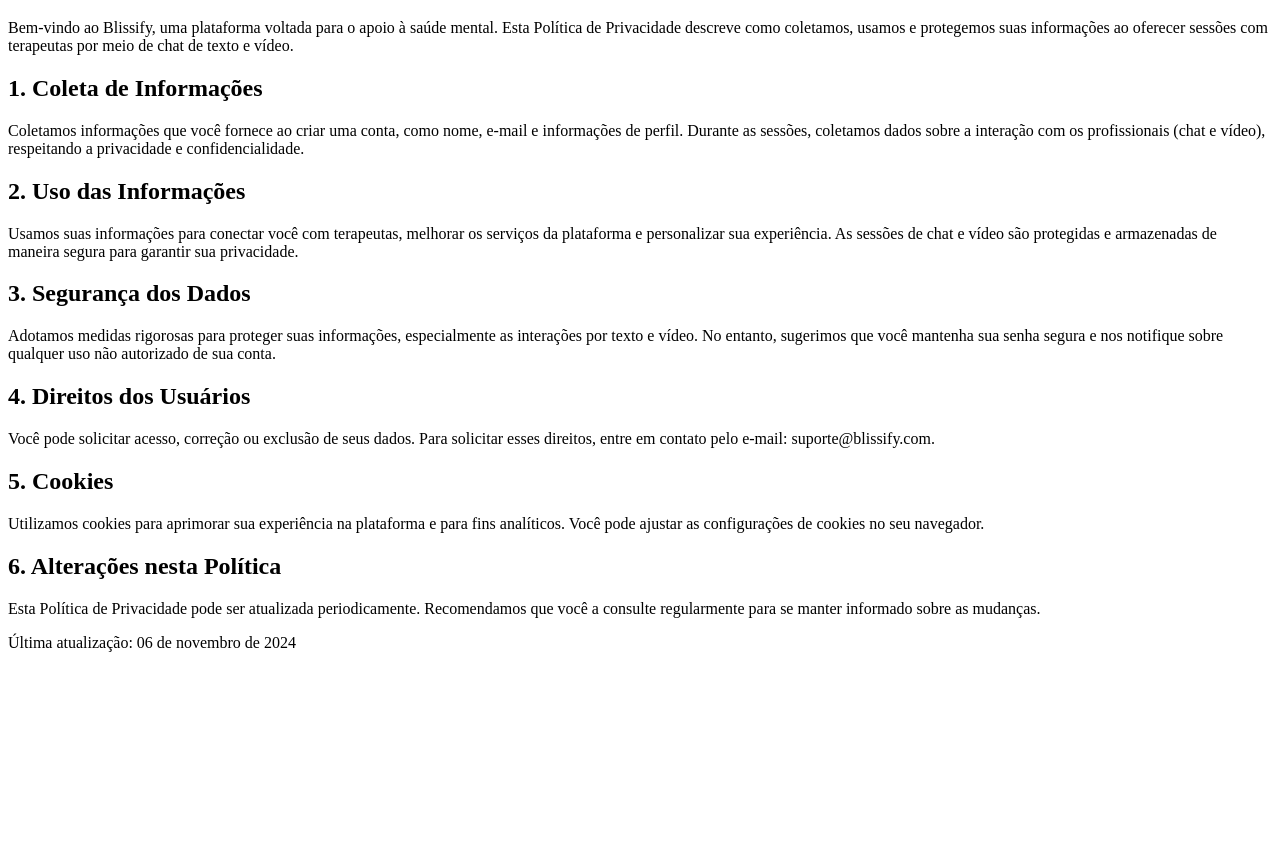
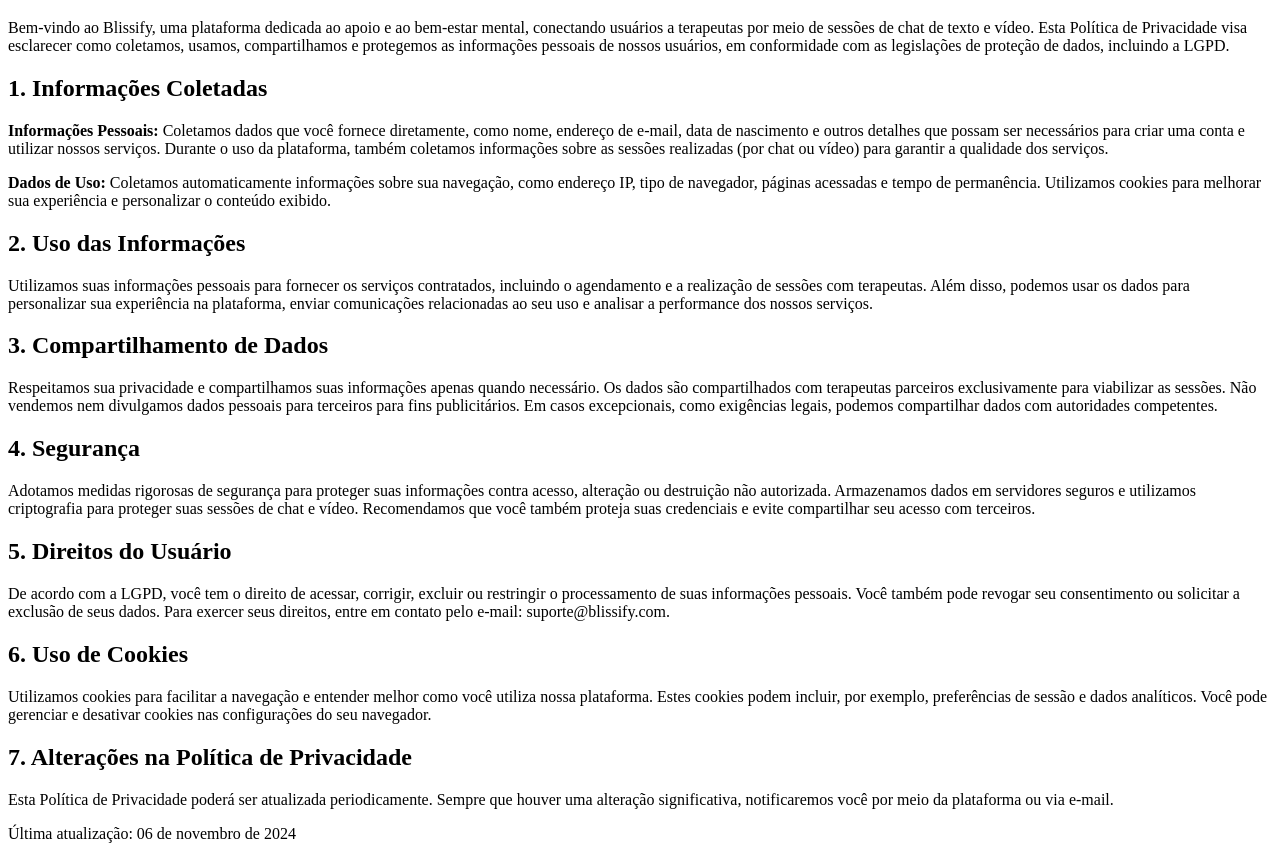
Before and after one commit to Victor02736/Politica-de-Privacidade, a plain HTML site: page index.html in a window 1280 px wide. Shown: the part 61-920 px from the top of the page. Before the commit the page ends 800 px from the top, so only its background shows below. Drawn offline with Linux system fonts and the light colour scheme.

Commit message:
Update index.html

```diff
--- a/index.html
+++ b/index.html
@@ -7,25 +7,29 @@
 </head>
 <body>
     <h1>Política de Privacidade</h1>
-    <p>Bem-vindo ao Blissify, uma plataforma voltada para o apoio à saúde mental. Esta Política de Privacidade descreve como coletamos, usamos e protegemos suas informações ao oferecer sessões com terapeutas por meio de chat de texto e vídeo.</p>
+    <p>Bem-vindo ao Blissify, uma plataforma dedicada ao apoio e ao bem-estar mental, conectando usuários a terapeutas por meio de sessões de chat de texto e vídeo. Esta Política de Privacidade visa esclarecer como coletamos, usamos, compartilhamos e protegemos as informações pessoais de nossos usuários, em conformidade com as legislações de proteção de dados, incluindo a LGPD.</p>
 
-    <h2>1. Coleta de Informações</h2>
-    <p>Coletamos informações que você fornece ao criar uma conta, como nome, e-mail e informações de perfil. Durante as sessões, coletamos dados sobre a interação com os profissionais (chat e vídeo), respeitando a privacidade e confidencialidade.</p>
+    <h2>1. Informações Coletadas</h2>
+    <p><strong>Informações Pessoais:</strong> Coletamos dados que você fornece diretamente, como nome, endereço de e-mail, data de nascimento e outros detalhes que possam ser necessários para criar uma conta e utilizar nossos serviços. Durante o uso da plataforma, também coletamos informações sobre as sessões realizadas (por chat ou vídeo) para garantir a qualidade dos serviços.</p>
+    <p><strong>Dados de Uso:</strong> Coletamos automaticamente informações sobre sua navegação, como endereço IP, tipo de navegador, páginas acessadas e tempo de permanência. Utilizamos cookies para melhorar sua experiência e personalizar o conteúdo exibido.</p>
 
     <h2>2. Uso das Informações</h2>
-    <p>Usamos suas informações para conectar você com terapeutas, melhorar os serviços da plataforma e personalizar sua experiência. As sessões de chat e vídeo são protegidas e armazenadas de maneira segura para garantir sua privacidade.</p>
+    <p>Utilizamos suas informações pessoais para fornecer os serviços contratados, incluindo o agendamento e a realização de sessões com terapeutas. Além disso, podemos usar os dados para personalizar sua experiência na plataforma, enviar comunicações relacionadas ao seu uso e analisar a performance dos nossos serviços.</p>
 
-    <h2>3. Segurança dos Dados</h2>
-    <p>Adotamos medidas rigorosas para proteger suas informações, especialmente as interações por texto e vídeo. No entanto, sugerimos que você mantenha sua senha segura e nos notifique sobre qualquer uso não autorizado de sua conta.</p>
+    <h2>3. Compartilhamento de Dados</h2>
+    <p>Respeitamos sua privacidade e compartilhamos suas informações apenas quando necessário. Os dados são compartilhados com terapeutas parceiros exclusivamente para viabilizar as sessões. Não vendemos nem divulgamos dados pessoais para terceiros para fins publicitários. Em casos excepcionais, como exigências legais, podemos compartilhar dados com autoridades competentes.</p>
 
-    <h2>4. Direitos dos Usuários</h2>
-    <p>Você pode solicitar acesso, correção ou exclusão de seus dados. Para solicitar esses direitos, entre em contato pelo e-mail: suporte@blissify.com.</p>
+    <h2>4. Segurança</h2>
+    <p>Adotamos medidas rigorosas de segurança para proteger suas informações contra acesso, alteração ou destruição não autorizada. Armazenamos dados em servidores seguros e utilizamos criptografia para proteger suas sessões de chat e vídeo. Recomendamos que você também proteja suas credenciais e evite compartilhar seu acesso com terceiros.</p>
 
-    <h2>5. Cookies</h2>
-    <p>Utilizamos cookies para aprimorar sua experiência na plataforma e para fins analíticos. Você pode ajustar as configurações de cookies no seu navegador.</p>
+    <h2>5. Direitos do Usuário</h2>
+    <p>De acordo com a LGPD, você tem o direito de acessar, corrigir, excluir ou restringir o processamento de suas informações pessoais. Você também pode revogar seu consentimento ou solicitar a exclusão de seus dados. Para exercer seus direitos, entre em contato pelo e-mail: suporte@blissify.com.</p>
 
-    <h2>6. Alterações nesta Política</h2>
-    <p>Esta Política de Privacidade pode ser atualizada periodicamente. Recomendamos que você a consulte regularmente para se manter informado sobre as mudanças.</p>
+    <h2>6. Uso de Cookies</h2>
+    <p>Utilizamos cookies para facilitar a navegação e entender melhor como você utiliza nossa plataforma. Estes cookies podem incluir, por exemplo, preferências de sessão e dados analíticos. Você pode gerenciar e desativar cookies nas configurações do seu navegador.</p>
+
+    <h2>7. Alterações na Política de Privacidade</h2>
+    <p>Esta Política de Privacidade poderá ser atualizada periodicamente. Sempre que houver uma alteração significativa, notificaremos você por meio da plataforma ou via e-mail.</p>
 
     <p>Última atualização: 06 de novembro de 2024</p>
 </body>
```
